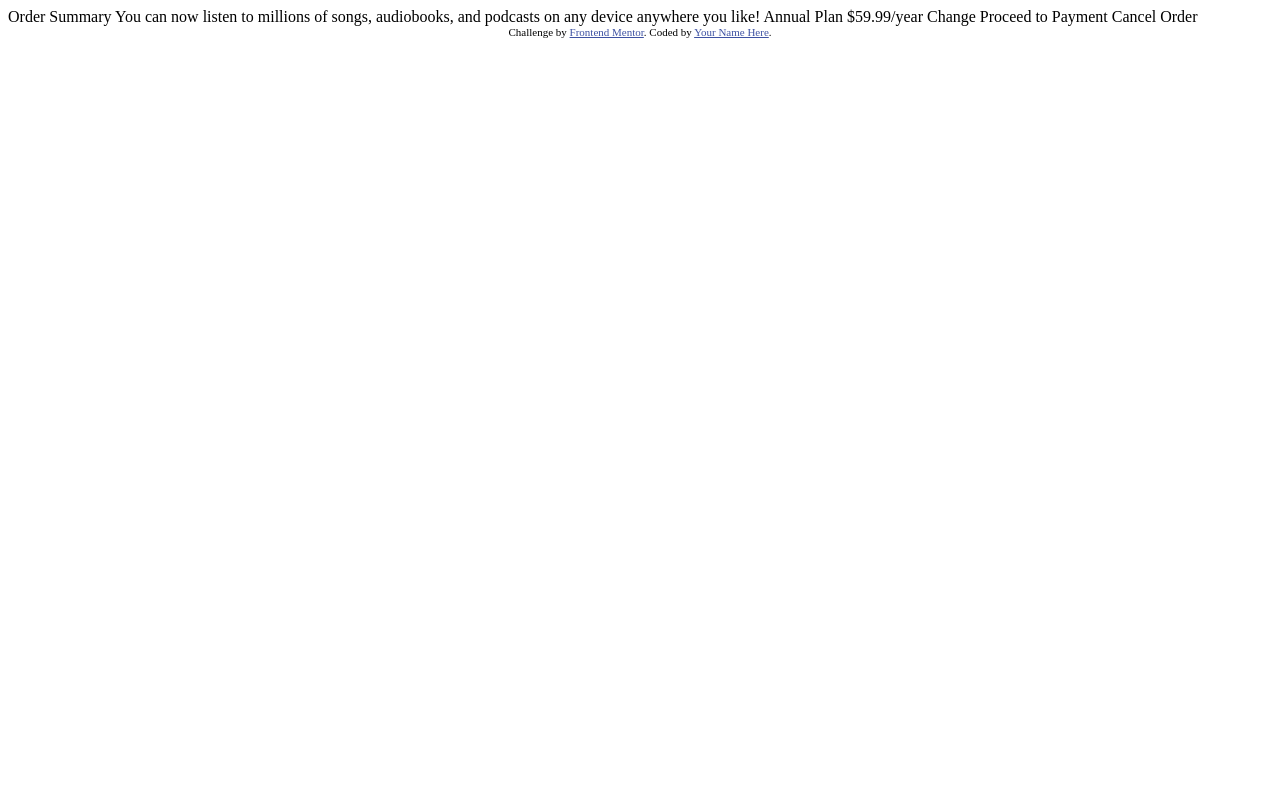
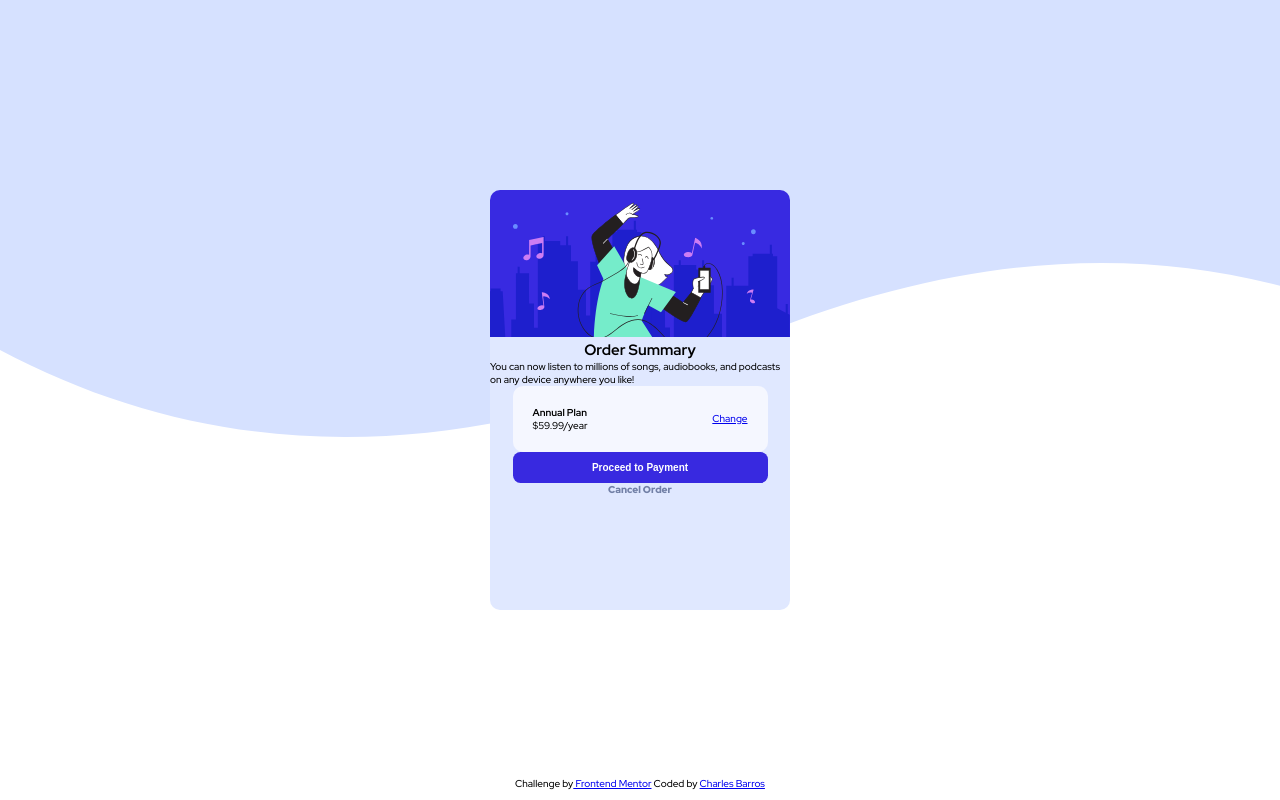
Before and after one commit to charbavito/order-summary-challenge, a plain HTML site: page index.html in a window 1280 px wide. Drawn offline with Linux system fonts and the light colour scheme.

Commit message:
base SCSS and HTML file

```diff
--- /dev/null
+++ b/css/MainStyle.scss
@@ -0,0 +1,68 @@
+@import url('https://fonts.googleapis.com/css2?family=Red+Hat+Display:wght@500;700;900&display=swap');
+@import 'variables';
+*{
+    margin: 0;
+    padding: 0;
+    box-sizing: border-box;
+}
+html{
+    font-size: 62.5%; //convert default size 16px to 10px
+}
+body{
+    font-family: 'Red Hat Display', sans-serif;
+    background-image: url(../images/pattern-background-desktop.svg);
+    background-repeat: no-repeat;
+    display: flex;
+    flex-direction: column;
+    align-items: center;
+    justify-content: center;
+    height: 100vh;
+}
+
+.container{
+    // background-color: rebeccapurple;
+    background-color: $paleBlue;
+    width: 30em;
+    height: 42em;
+    border-radius: 1em;
+
+    .image{
+        width: 100%;
+        border-radius: 1em 1em 0 0 ;
+    }
+    .content{
+        display: flex;
+        flex-direction: column;
+        align-items: center;
+        .planDiv{
+            background-color: $veryPaleBlue;
+            border-radius: 1em;
+            display: flex;
+            width: 85%;
+            justify-content: center;
+            align-items: center;
+            justify-content: space-between;
+            padding: 2em;
+        }
+        .cancel{
+            color: $desaturatedBlue;
+            font-weight: 900;
+        }
+    }
+    button{
+        background-color: $brightBlue;
+        border-radius: 0.75em;
+        color: white;
+        font-weight: 900;
+        font-size: 1em;
+        width: 85%;
+        padding: 1em;
+        border: none;
+    }
+}
+
+.attribution{
+    position: absolute;
+    bottom: 0;
+    padding-bottom: 1em;
+}
--- /dev/null
+++ b/css/_Variables.scss
@@ -0,0 +1,5 @@
+$paleBlue: hsl(225, 100%, 94%);
+$brightBlue: hsl(245, 75%, 52%);
+$veryPaleBlue: hsl(225, 100%, 98%);
+$desaturatedBlue: hsl(224, 23%, 55%);
+$darkBlue: hsl(223, 47%, 23%)
--- a/index.html
+++ b/index.html
@@ -2,36 +2,39 @@
 <html lang="en">
   <head>
     <meta charset="UTF-8">
-  <meta name="viewport" content="width=device-width, initial-scale=1.0"> <!-- displays site properly based on user's device -->
+    <meta name="viewport" content="width=device-width, initial-scale=1.0">
+    <link rel="icon" type="image/png" sizes="32x32" href="./images/favicon-32x32.png">
+    <link rel="stylesheet" href="./css/MainStyle.css">
 
-  <link rel="icon" type="image/png" sizes="32x32" href="./images/favicon-32x32.png">
+    <title>Order Summary Challenge | Frontend Mentor | Charles Barros</title>
 
-  <title>Frontend Mentor | Order summary card</title>
-
-  <!-- Feel free to remove these styles or customise in your own stylesheet 👍 -->
-  <style>
-    .attribution { font-size: 11px; text-align: center; }
-    .attribution a { color: hsl(228, 45%, 44%); }
-  </style>
   </head>
   <body>
-
-  Order Summary
-
+    <div class="container">
+      <img class="image" src="images/illustration-hero.svg" alt="" srcset="">
+      <!-- <div class="image">
+        <img src="images/illustration-hero.svg" alt="" srcset="">
+      </div> -->
+      <section class="content">
+        <h1>Order Summary</h1>
+        <p>
           You can now listen to millions of songs, audiobooks, and podcasts on any
           device anywhere you like!
-
-  Annual Plan
-  $59.99/year
-
-  Change
-
-  Proceed to Payment
-  Cancel Order
-
-  <div class="attribution">
-    Challenge by <a href="https://www.frontendmentor.io?ref=challenge" target="_blank">Frontend Mentor</a>.
-    Coded by <a href="#">Your Name Here</a>.
+        </p>
+        <div class="planDiv">
+            <div>
+              <h4 class="planType">Annual Plan</h4>
+              <span class="price">$59.99/year</span>
             </div>
+          <a href="#">Change</a>
+        </div>
+        <button>Proceed to Payment</button>
+        <span class="cancel">Cancel Order</span>
+      </section>
+    </div>
+    <footer class="attribution">
+        Challenge by<a href="https://www.frontendmentor.io/profile/charbavito" target="_blank"> Frontend Mentor</a>
+        Coded by <a href="https://github.com/charbavito" target="_blank">Charles Barros</a>
+    </footer>
   </body>
 </html>
```
Also changed, not shown: css/MainStyle.css (added), 1 other file. Lines whose indentation alone changed are shown as unchanged.
